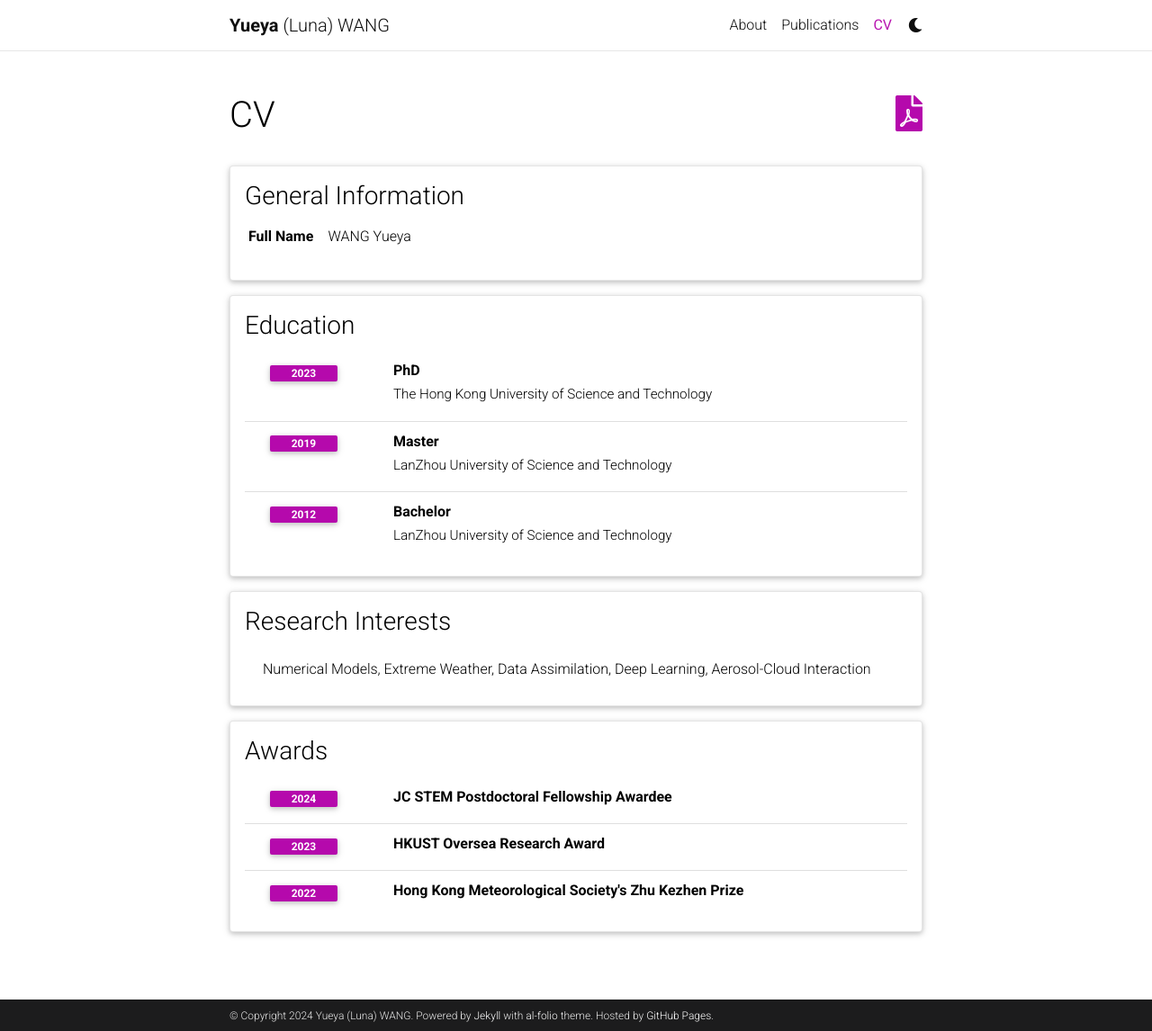
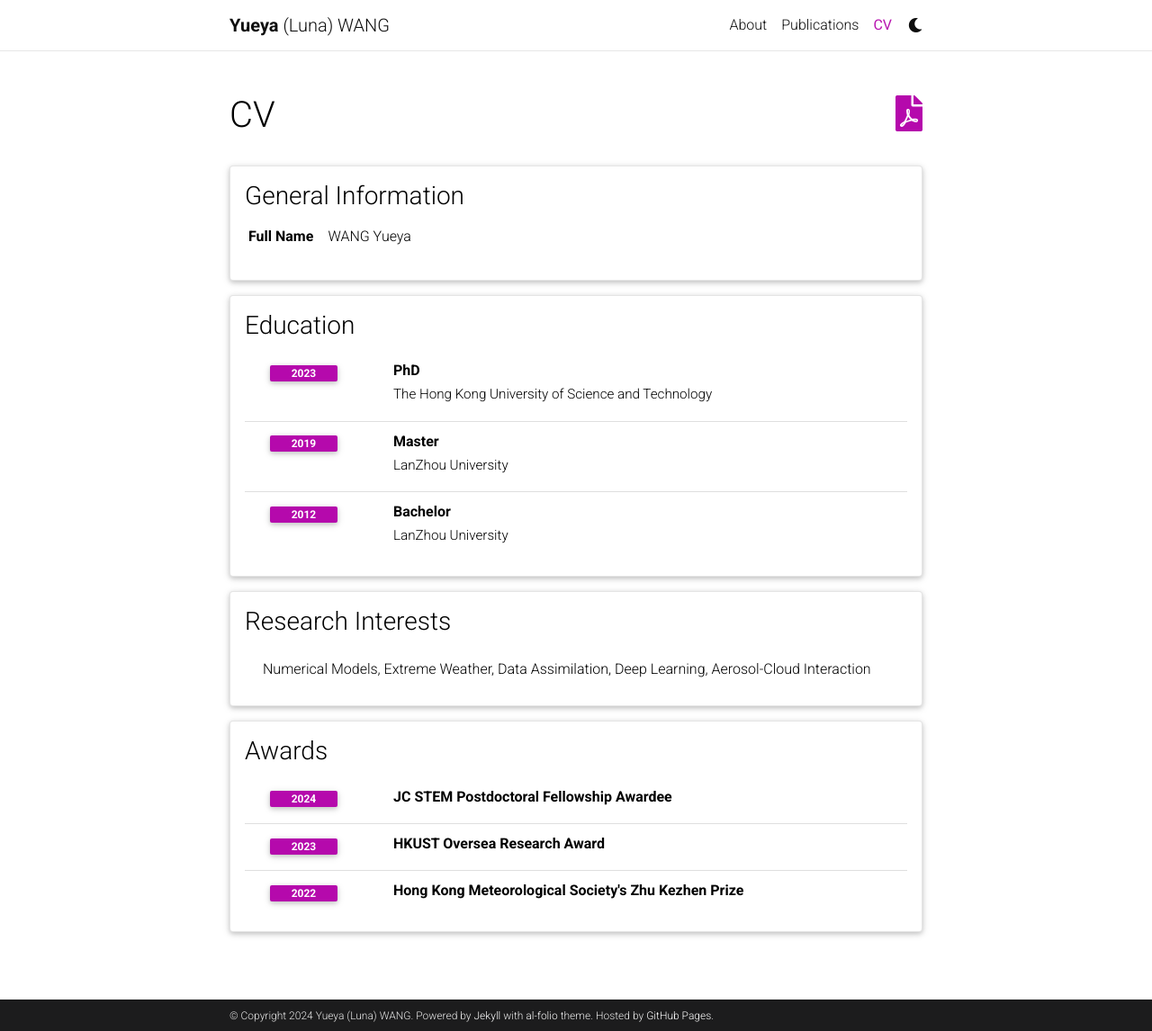
Before and after one commit to wangyueya/yywang, a Jekyll site: the page built from _pages/cv.md, in a window 1280 px wide and 1146 px high. Shown: the whole window at 90% size. Built offline with Jekyll 4.4.1, drawn with Linux system fonts in a browser that asks for light colours; comment, search, counter and statistics services are not loaded; a style sheet for code colours, icons or effects is not loaded.

Commit message:
Update cv.yml

```diff
--- a/_data/cv.yml
+++ b/_data/cv.yml
@@ -12,11 +12,11 @@
       year: 2023
 
     - title: Master
-      institution: LanZhou University of Science and Technology
+      institution: LanZhou University
       year: 2019
 
     - title: Bachelor
-      institution: LanZhou University of Science and Technology
+      institution: LanZhou University
       year: 2012
 
 - title: Research Interests
```
